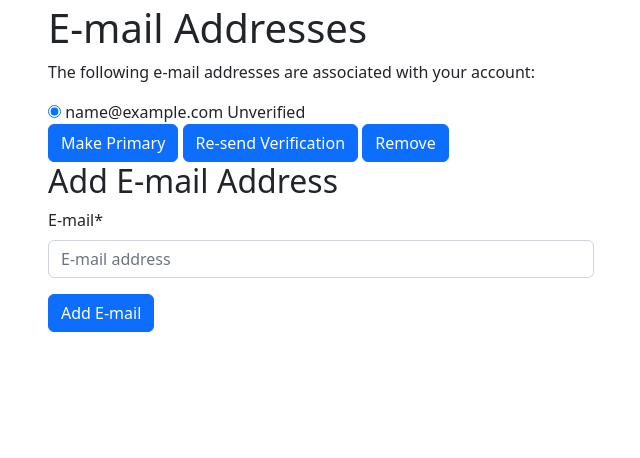
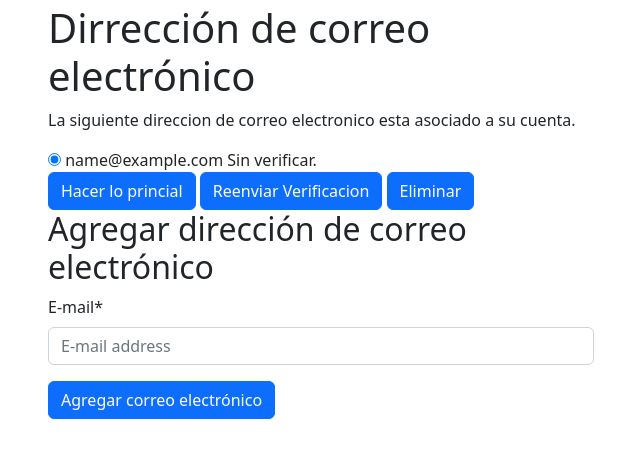
Before and after one commit to mijhaels/django_cms, a Django app: page /accounts/email/ in a window 1280 px wide. Shown: the part 56-514 px from the top of the page, without its empty margins (319-959 px from the left). Run offline with Django 4.2, Linux system fonts and the light colour scheme; the visitor is signed in with stand-in values (Sample User, id 1); data comes from the database, SQL or seed files in the repository; parts of the project's set-up code (start-up, migrations or seed data) failed here and were passed over; some libraries are stand-ins or nearby versions.

Commit message:
Traduccion de login, e-mail y registro

```diff
--- a/django_cms/templates/account/account_inactive.html
+++ b/django_cms/templates/account/account_inactive.html
@@ -3,9 +3,9 @@
 {% load i18n %}
 
 {% block head_title %}
-  {% translate "Account Inactive" %}
+  Cuenta inactiva
 {% endblock head_title %}
 {% block inner %}
-  <h1>{% translate "Account Inactive" %}</h1>
-  <p>{% translate "This account is inactive." %}</p>
+  <h1>Cuenta inactiva.</h1>
+  <p>Esta cuenta esta inactiva.</p>
 {% endblock inner %}
--- a/django_cms/templates/account/email.html
+++ b/django_cms/templates/account/email.html
@@ -5,12 +5,12 @@
 {% load crispy_forms_tags %}
 
 {% block head_title %}
-  {% translate "Account" %}
+  Cuenta
 {% endblock head_title %}
 {% block inner %}
-  <h1>{% translate "E-mail Addresses" %}</h1>
+  <h1>Dirrección de correo electrónico</h1>
   {% if user.emailaddress_set.all %}
-    <p>{% translate "The following e-mail addresses are associated with your account:" %}</p>
+    <p>La siguiente direccion de correo electronico esta asociado a su cuenta.</p>
     <form action="{% url 'account_email' %}" class="email_list" method="post">
       {% csrf_token %}
       <fieldset class="blockLabels">
@@ -25,12 +25,12 @@
                      value="{{ emailaddress.email }}" />
               {{ emailaddress.email }}
               {% if emailaddress.verified %}
-                <span class="verified">{% translate "Verified" %}</span>
+                <span class="verified">Verificado.</span>
               {% else %}
-                <span class="unverified">{% translate "Unverified" %}</span>
+                <span class="unverified">Sin verificar.</span>
               {% endif %}
               {% if emailaddress.primary %}
-                <span class="primary">{% translate "Primary" %}</span>
+                <span class="primary">Principal</span>
               {% endif %}
             </label>
           </div>
@@ -38,33 +38,33 @@
         <div class="form-group">
           <button class="secondaryAction btn btn-primary"
                   type="submit"
-                  name="action_primary">{% translate "Make Primary" %}</button>
+                  name="action_primary">Hacer lo princial</button>
           <button class="secondaryAction btn btn-primary"
                   type="submit"
-                  name="action_send">{% translate "Re-send Verification" %}</button>
+                  name="action_send">Reenviar Verificacion</button>
           <button class="primaryAction btn btn-primary"
                   type="submit"
-                  name="action_remove">{% translate "Remove" %}</button>
+                  name="action_remove">Eliminar</button>
         </div>
       </fieldset>
     </form>
   {% else %}
     <p>
-      <strong>{% translate "Warning:" %}</strong> {% translate "You currently do not have any e-mail address set up. You should really add an e-mail address so you can receive notifications, reset your password, etc." %}
+      <strong>Advertencia</strong> Actualmente no tienes ninguna dirección de correo electrónico configurada. Realmente deberías agregar una dirección de correo electrónico para poder recibir notificaciones, restablecer tu contraseña, etc.
     </p>
   {% endif %}
-  <h2>{% translate "Add E-mail Address" %}</h2>
+  <h2>Agregar dirección de correo electrónico</h2>
   <form method="post" action="{% url 'account_email' %}" class="add_email">
     {% csrf_token %}
     {{ form|crispy }}
-    <button class="btn btn-primary" name="action_add" type="submit">{% translate "Add E-mail" %}</button>
+    <button class="btn btn-primary" name="action_add" type="submit">Agregar correo electrónico</button>
   </form>
 {% endblock inner %}
 {% block inline_javascript %}
   {{ block.super }}
   <script type="text/javascript">
     window.addEventListener('DOMContentLoaded', function() {
-      const message = "{% translate 'Do you really want to remove the selected e-mail address?' %}";
+      const message = ""¿Realmente desea eliminar la dirección de correo electrónico seleccionada?";";
       const actions = document.getElementsByName('action_remove');
       if (actions.length) {
         actions[0].addEventListener("click", function(e) {
--- a/django_cms/templates/account/email_confirm.html
+++ b/django_cms/templates/account/email_confirm.html
@@ -4,10 +4,10 @@
 {% load account %}
 
 {% block head_title %}
-  {% translate "Confirm E-mail Address" %}
+  Confirmar la dirección de correo electrónico
 {% endblock head_title %}
 {% block inner %}
-  <h1>{% translate "Confirm E-mail Address" %}</h1>
+  <h1> Confirmar la direccion de correo electrónico</h1>
   {% if confirmation %}
     {% user_display confirmation.email_address.user as user_display %}
     <p>
@@ -16,7 +16,7 @@
     <form method="post"
           action="{% url 'account_confirm_email' confirmation.key %}">
       {% csrf_token %}
-      <button class="btn btn-primary" type="submit">{% translate "Confirm" %}</button>
+      <button class="btn btn-primary" type="submit">Confirmar</button>
     </form>
   {% else %}
     {% url 'account_email' as email_url %}
--- a/django_cms/templates/account/signup.html
+++ b/django_cms/templates/account/signup.html
@@ -4,10 +4,10 @@
 {% load crispy_forms_tags %}
 
 {% block head_title %}
-  {% translate "Signup" %}
+  Registrarse
 {% endblock head_title %}
 {% block inner %}
-  <h1>{% translate "Sign Up" %}</h1>
+  <h1>Registrarse</h1>
   <p>
     {% blocktranslate %}Already have an account? Then please <a href="{{ login_url }}">sign in</a>.{% endblocktranslate %}
   </p>
@@ -22,6 +22,6 @@
              name="{{ redirect_field_name }}"
              value="{{ redirect_field_value }}" />
     {% endif %}
-    <button class="btn btn-primary" type="submit">{% translate "Sign Up" %} »</button>
+    <button class="btn btn-primary" type="submit">Registrarse »</button>
   </form>
 {% endblock inner %}
--- a/django_cms/templates/account/signup_closed.html
+++ b/django_cms/templates/account/signup_closed.html
@@ -3,9 +3,9 @@
 {% load i18n %}
 
 {% block head_title %}
-  {% translate "Sign Up Closed" %}
+  Registro cerrado
 {% endblock head_title %}
 {% block inner %}
-  <h1>{% translate "Sign Up Closed" %}</h1>
-  <p>{% translate "We are sorry, but the sign up is currently closed." %}</p>
+  <h1>Registro cerrado</h1>
+  <p>Lo sentimos, pero el registro está actualmente cerrado</p>
 {% endblock inner %}
```
Also changed, not shown: django_cms/templates/account/login.html (+6 -6 lines), django_cms/templates/account/logout.html (+4 -4 lines).
